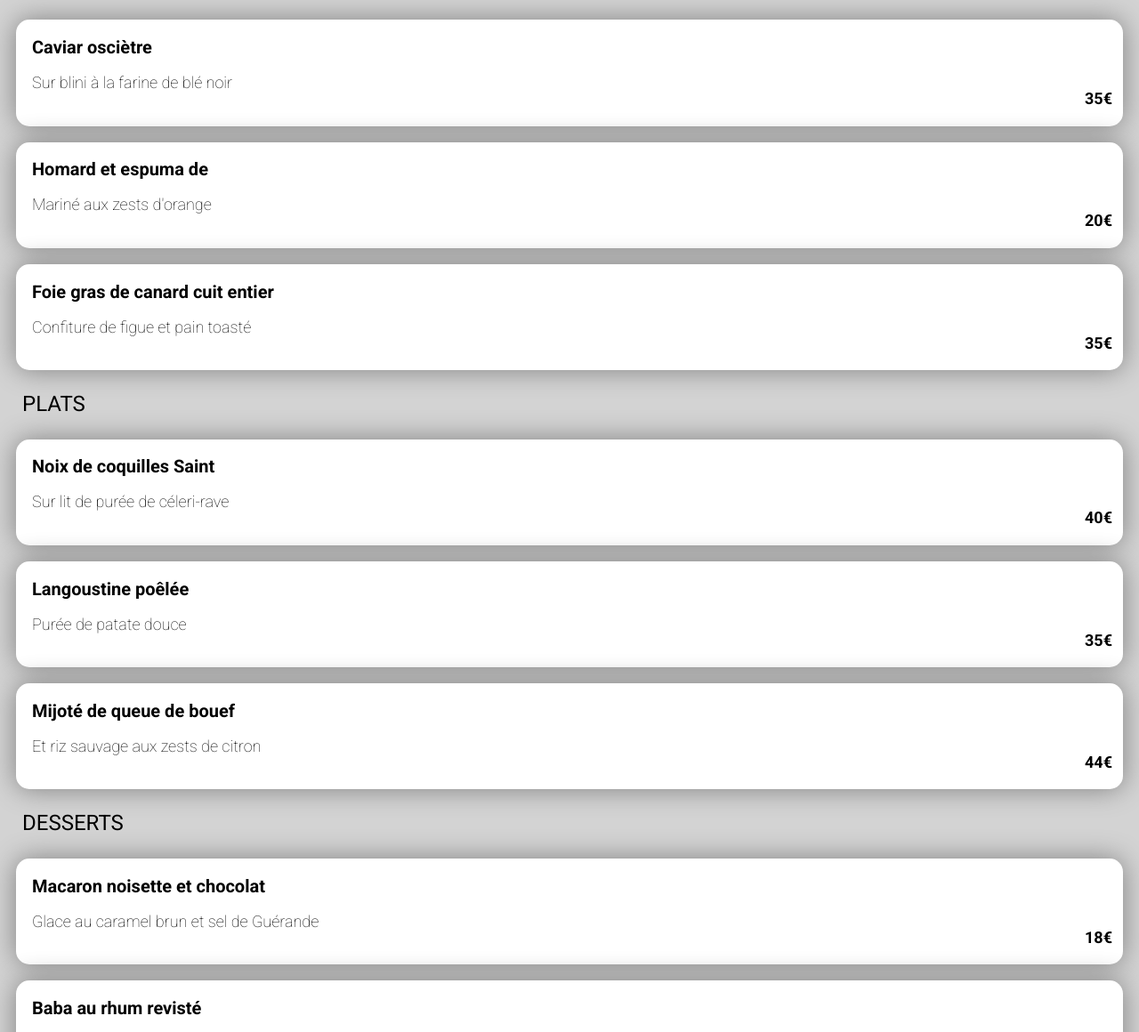
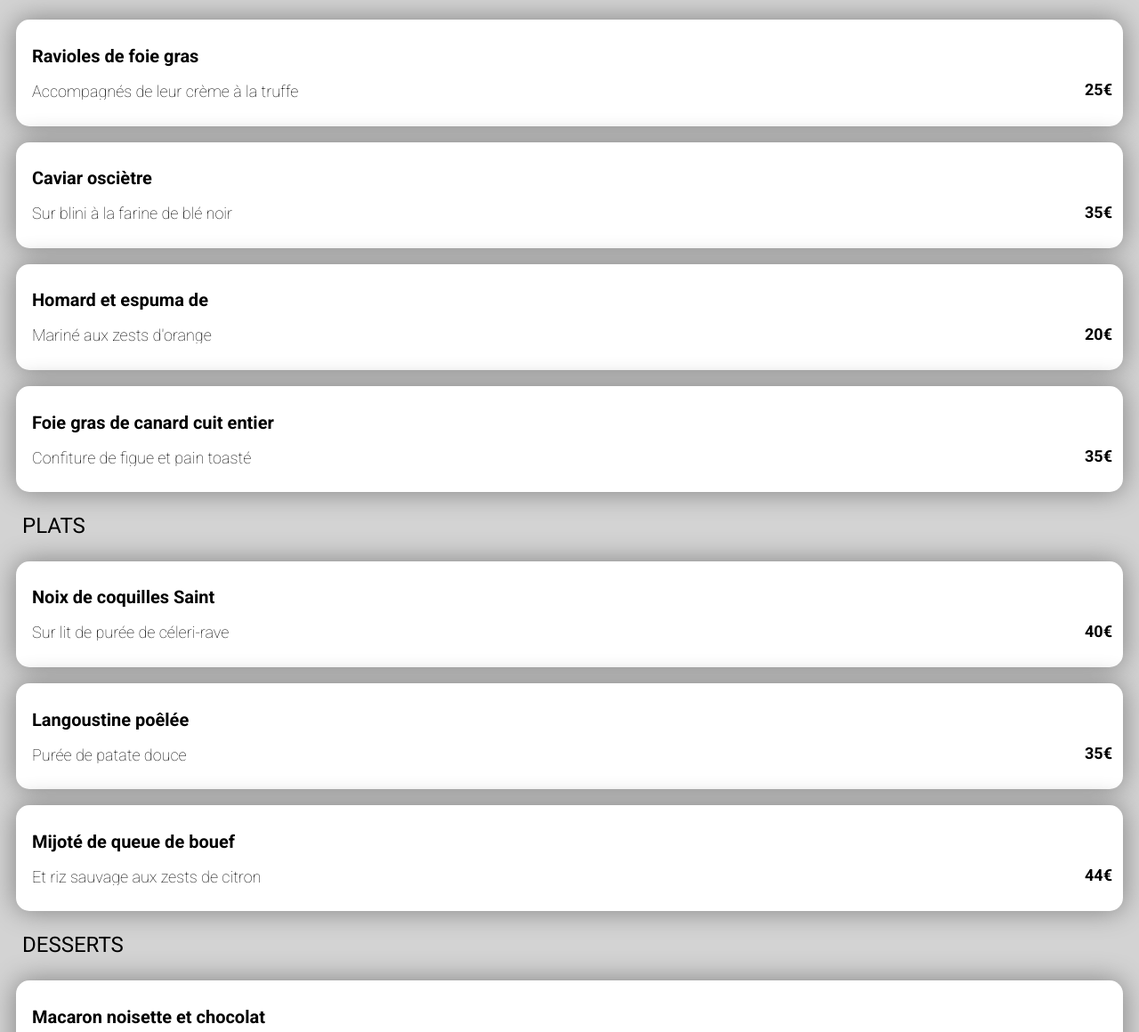
Before and after one commit to JulianaBreda/P3, a website: page index3.html in a window 1280 px wide. Shown: the part 441-1601 px from the top of the page at 89% size. Drawn offline with Linux system fonts and the light colour scheme; a web font is replaced by a local one.

Commit message:
revised version

```diff
--- a/index3.html
+++ b/index3.html
@@ -45,9 +45,21 @@
                 <div class="container__child">
                   <h2 class="container__child__title">entrées
                      </h2>
+                     <a href="#" class="cards">
+                        <div class="cards-content">
+                            <div class="cards-info">
+                                <h3>Ravioles de foie gras</h3>
+                                <p>Accompagnés de leur crème à la truffe</p>
+                            </div>
+                            <div class="cards-price"><strong>25€</strong></div>
+                        </div>
+                        <div class="cards-check">
+                           <i class="fa-solid fa-circle-check"></i>
+                        </div>
+                     </a>
                         <a href="#" class="cards">
                            <div class="cards-content">
-                               <div>
+                               <div class="cards-info">
                                    <h3>Caviar osciètre</h3>
                                    <p>Sur blini à la farine de blé noir</p>
                                </div>
@@ -59,7 +71,7 @@
                         </a>
                         <a href="#" class="cards">
                            <div class="cards-content">
-                               <div>
+                               <div class="cards-info">
                                    <h3>Homard et espuma de</h3>
                                    <p>Mariné aux zests d'orange</p>
                                </div>
@@ -71,7 +83,7 @@
                         </a>
                         <a href="#" class="cards">
                            <div class="cards-content">
-                               <div>
+                               <div class="cards-info">
                                    <h3>Foie gras de canard cuit entier</h3>
                                    <p>Confiture de figue et pain toasté</p>
                                </div>
@@ -88,7 +100,7 @@
                </h2>
                <a href="#" class="cards">
                   <div class="cards-content">
-                      <div>
+                      <div class="cards-info">
                           <h3>Noix de coquilles Saint</h3>
                           <p>Sur lit de purée de céleri-rave</p>
                       </div>
@@ -100,7 +112,7 @@
                </a>
                <a href="#" class="cards">
                   <div class="cards-content">
-                      <div>
+                      <div class="cards-info">
                           <h3>Langoustine poêlée</h3>
                           <p>Purée de patate douce</p>
                       </div>
@@ -112,7 +124,7 @@
                </a>
                <a href="#" class="cards">
                   <div class="cards-content">
-                      <div>
+                      <div class="cards-info">
                           <h3>Mijoté de queue de bouef</h3>
                           <p>Et riz sauvage aux zests de citron</p>
                       </div>
@@ -129,7 +141,7 @@
                </h2>
                <a href="#" class="cards">
                   <div class="cards-content">
-                      <div>
+                      <div class="cards-info">
                           <h3>Macaron noisette et chocolat</h3>
                           <p>Glace au caramel brun et sel de Guérande</p>
                       </div>
@@ -141,7 +153,7 @@
                </a>
                <a href="#" class="cards">
                   <div class="cards-content">
-                      <div>
+                      <div class="cards-info">
                           <h3>Baba au rhum revisté</h3>
                           <p>Avec son coulis de citron</p>
                       </div>
@@ -153,7 +165,7 @@
                </a>
                <a href="#" class="cards">
                   <div class="cards-content">
-                      <div>
+                      <div class="cards-info">
                           <h3>Tarte au citron meringuée</h3>
                           <p>Destructurée</p>
                       </div>
--- a/sass/layouts/_cards.scss
+++ b/sass/layouts/_cards.scss
@@ -49,7 +49,11 @@
     opacity: 1;
    }
   }
-
+  .cards-info {
+    height: 60px;
+    overflow: hidden;
+    text-overflow: ellipsis;
+  }
   .cards-content {
     padding: 18px;
     position: relative;
```
Also changed, not shown: index2.html (+9 -10 lines), index4.html (+9 -9 lines), index5.html (+9 -9 lines), css/styles.css, 1 other file.
